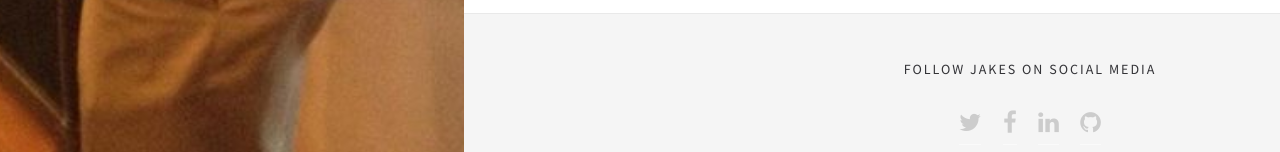
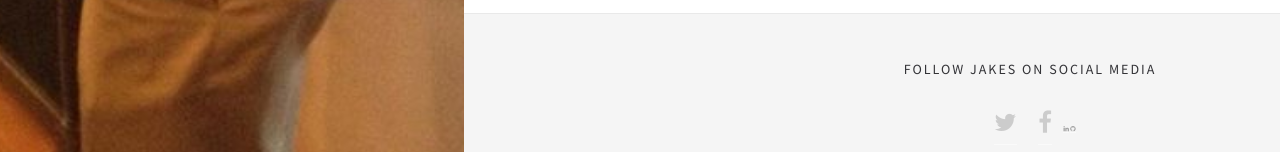
Before and after one commit to EJBlog/EJBlog.github.io, a Jekyll site: the page built from author_jake.html, in a window 1280 px wide. Shown: the part 1457-1609 px from the top of the page. Built offline with Jekyll 4.4.1, drawn with Linux system fonts in a browser that asks for light colours; nearby versions of some CDN libraries; some web fonts are replaced.

Commit message:
Update author_jake.html

```diff
--- a/_layouts/author_jake.html
+++ b/_layouts/author_jake.html
@@ -146,8 +146,9 @@
                             <div class="social-links">
                                 <a class="social-icon" href="https://mobile.twitter.com/Jake_M_Ellis"><i class="fa fa-twitter"></i></a>
                                 <a class="social-icon" href="https://www.facebook.com/jellis918"><i class="fa fa-facebook"></i></a>
-                                <a class="social-icon" href="https://www.linkedin.com/in/jacob-ellis-99062219"><i class="fa fa-linkedin"></i></a>
-                                <a class="social-icon" href="https://github.com/JakeEllis"><i class="fa fa-github"></i></a>
+                                <a href="https://www.linkedin.com/in/jacob-ellis-99062219"><i class="fa fa-linkedin"></i></a>
+                                <a href="https://github.com/JakeEllis"><i class="fa fa-github"></i></a>
+
                             </div>
                         </div>
                     </div>
```
